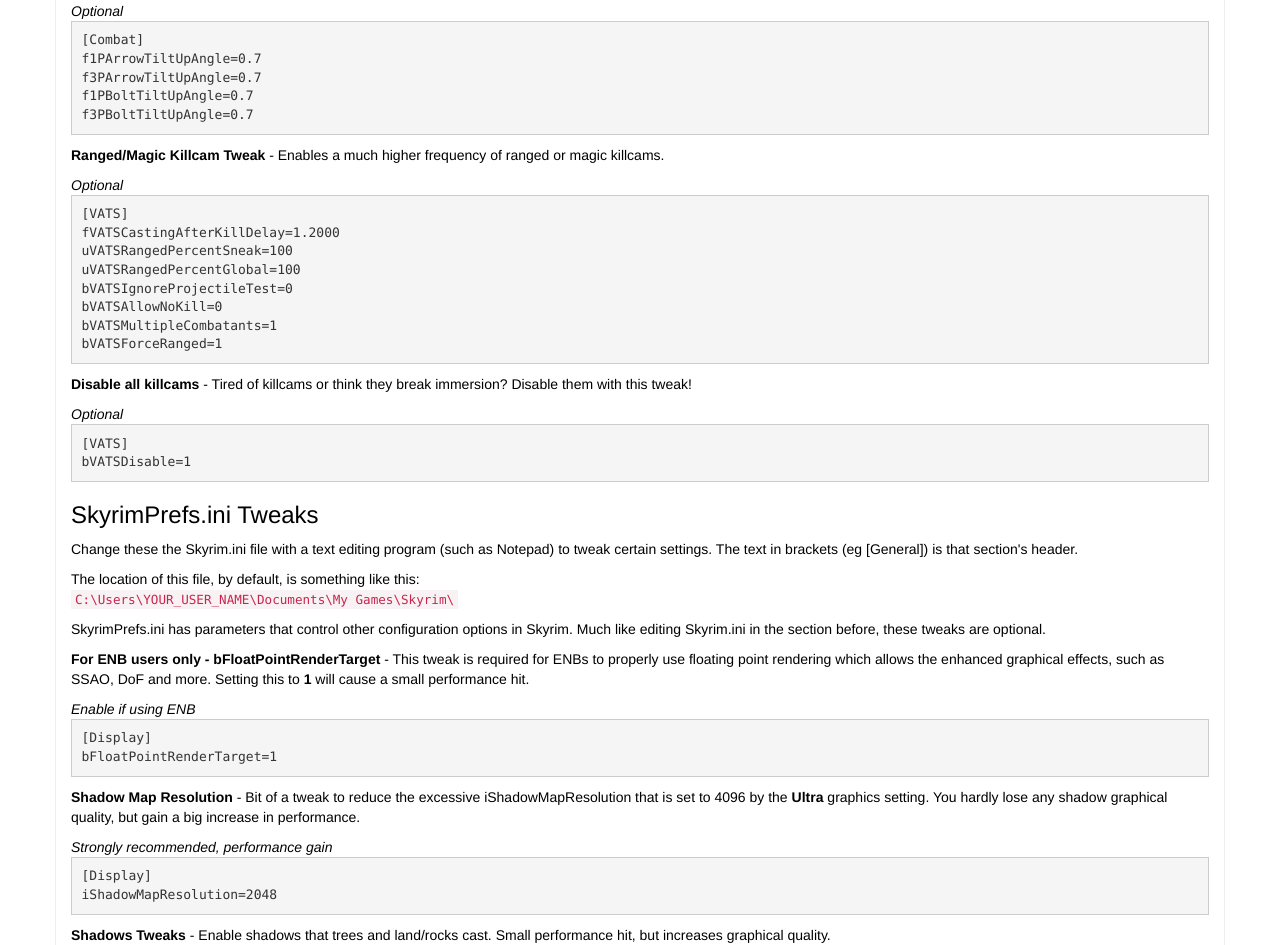
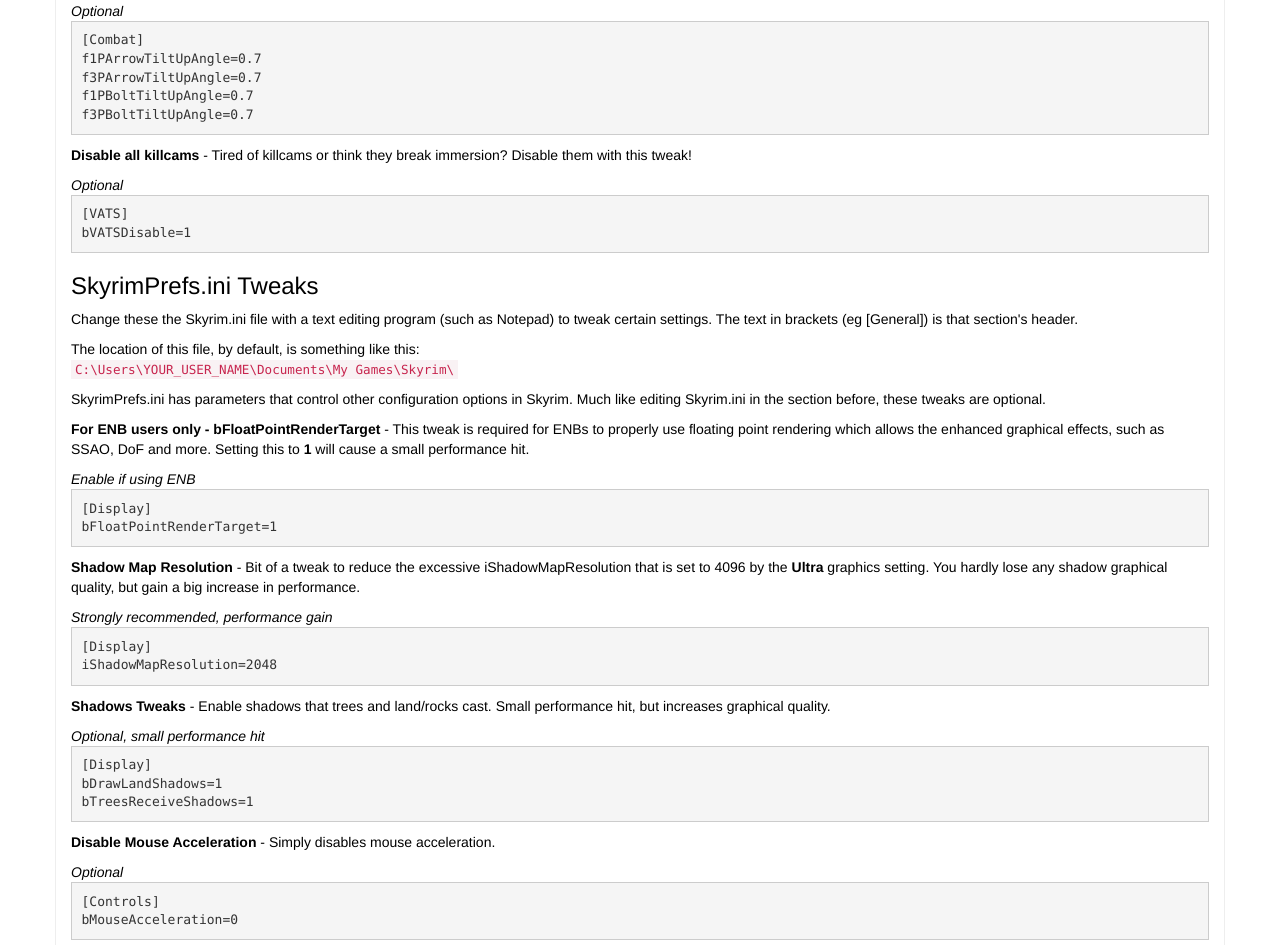
Before and after one commit to insane0hflex/moddingforge-skyrim, a plain HTML site: page gettingstarted.html in a window 1280 px wide. Shown: the part 2936-3881 px from the top of the page. Drawn offline with nearby package versions, Linux system fonts and the light colour scheme.

Commit message:
removed range vats

```diff
--- a/gettingstarted.html
+++ b/gettingstarted.html
@@ -299,7 +299,7 @@ f1PBoltTiltUpAngle=0.7
 f3PBoltTiltUpAngle=0.7
 </pre>
 
-<p><strong>Ranged/Magic Killcam Tweak</strong> - Enables a much higher frequency of ranged or magic killcams.</p>
+<!-- <p><strong>Ranged/Magic Killcam Tweak</strong> - Enables a much higher frequency of ranged or magic killcams.</p>
 <em>Optional</em>
 <pre>
 [VATS]
@@ -310,7 +310,7 @@ bVATSIgnoreProjectileTest=0
 bVATSAllowNoKill=0
 bVATSMultipleCombatants=1
 bVATSForceRanged=1
-</pre>
+</pre> -->
 
         <p><strong>Disable all killcams</strong> - Tired of killcams or think they break immersion? Disable them with this tweak!</p>
         <em>Optional</em>
```
